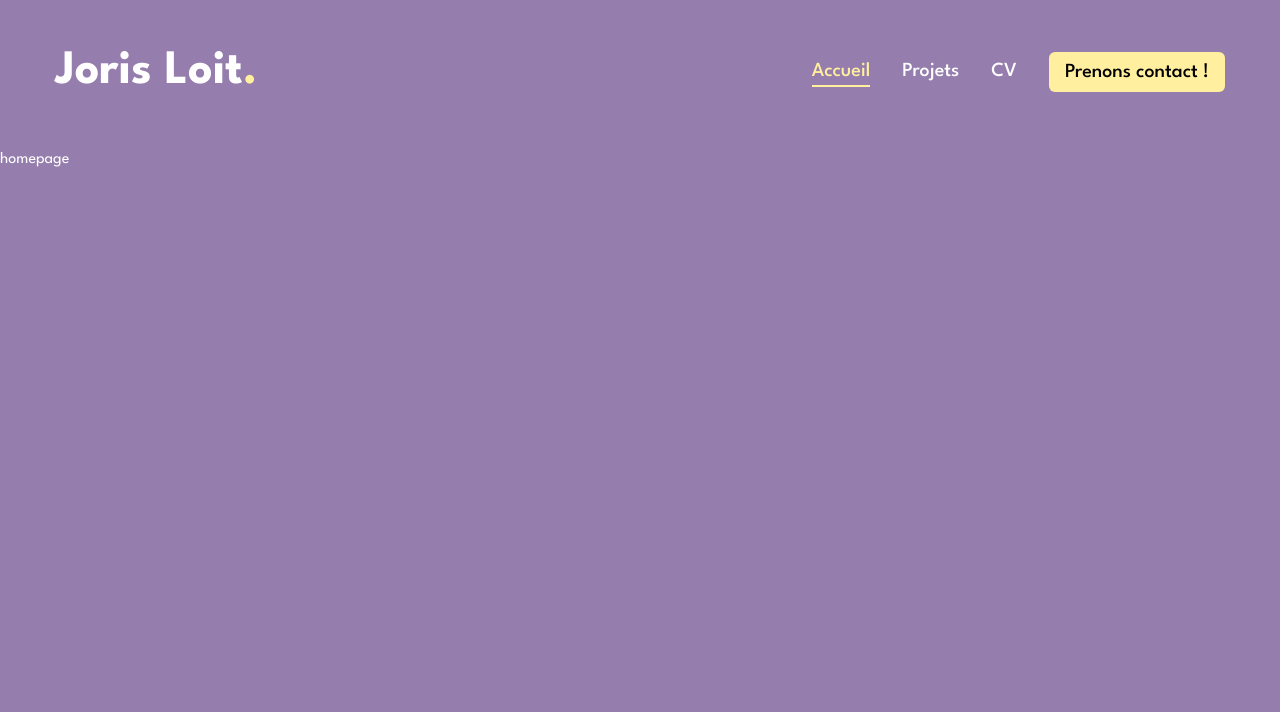
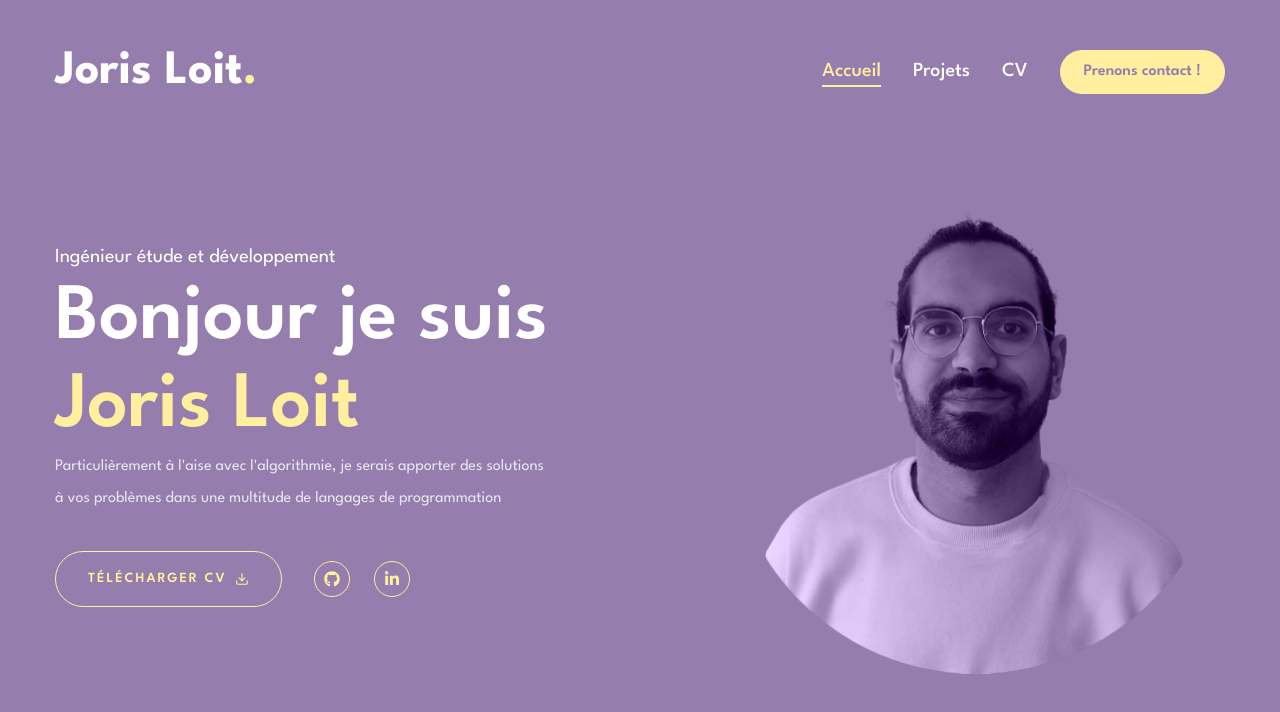
Before and after one commit to JorisLoit/portfolio, a Next.js app: page / in a window 1280 px wide. Shown: the top 712 px of the page. Built offline with nearby package versions, Linux system fonts and the light colour scheme.

Commit message:
Ajout photo et animation, boutons rs

```diff
--- a/app/globals.css
+++ b/app/globals.css
@@ -9,4 +9,13 @@
   body {
     @apply font-primary bg-primary text-white leading-loose;
   }
+  .h1{
+    @apply text-[48px] xl:text-[80px] leading-[1.1] font-semibold;
+  }
+  .h2{
+    @apply text-[36px] xl:text-[48px] leading-[1.1] font-semibold;
+  }
+  .h3{
+    @apply text-[20px] xl:text-[24px] leading-[1.1] font-semibold;
+  }
 }
--- a/app/page.tsx
+++ b/app/page.tsx
@@ -1,3 +1,47 @@
-export default function Home() {
-  return <main>homepage</main>;
-}
+import Photo from "@/components/Photo";
+import Socials from "@/components/Socials";
+import { Button } from "@/components/ui/button";
+import { FiDownload } from "react-icons/fi";
+const Home = () => {
+  return (
+    <section className="h-full">
+      <div className="container mx-auto h-full">
+        <div className="flex flex-col xl:flex-row items-center justify-between xl:pt-8 xl:pb-24">
+          <div className="text-center xl:text-left order-2 xl:order-none">
+            <span className="text-xl">Ingénieur étude et développement</span>
+            <h1 className="h1">
+              Bonjour je suis <br />
+              <span className="text-accent">Joris Loit</span>
+            </h1>
+            <p className="max-w-[500px] mb-9 text-white/80">
+              Particulièrement à l'aise avec l'algorithmie, je serais apporter
+              des solutions à vos problèmes dans une multitude de langages de
+              programmation
+            </p>
+            <div className="flex flex-col xl:flex-row items-center gap-8">
+              <Button
+                variant="outline"
+                size="lg"
+                className="uppercase flex items-center gap-2"
+              >
+                <span>Télécharger CV</span>
+                <FiDownload />
+              </Button>
+              <div className="mb-8 xl:mb-0">
+                <Socials
+                  containerStyles="flex gap-6"
+                  iconStyles="w-9 h-9 border border-accent rounded-full flex justify-center items-center text-accent text-base hover:bg-accent hover:text-primary hover:transition-all duration-500"
+                />
+              </div>
+            </div>
+          </div>
+          <div className="order-1 xl:order-none mb-8 xl:mb-0">
+            <Photo />
+          </div>
+        </div>
+      </div>
+    </section>
+  );
+};
+
+export default Home;
--- /dev/null
+++ b/components/Photo.tsx
@@ -0,0 +1,32 @@
+"use client";
+
+import { motion } from "framer-motion";
+import Image from "next/image";
+
+const Photo = () => {
+  return (
+    <div className="w-full h-full relative">
+      <motion.div
+        initial={{ opacity: 0 }}
+        animate={{
+          opacity: 1,
+          transition: { delay: 2.4, duration: 0.4, ease: "easeInOut" },
+        }}
+        className="w-[298px] h-[298px] xl:w-[498px] xl:h-[498px] mix-blend-luminosity"
+      >
+        <div>
+          <Image
+            src="/photo.png"
+            priority
+            quality={100}
+            fill
+            alt=""
+            className="object-contain"
+          />
+        </div>
+      </motion.div>
+    </div>
+  );
+};
+
+export default Photo;
--- /dev/null
+++ b/components/Socials.tsx
@@ -0,0 +1,24 @@
+import { socials } from "@/utils/constants";
+import { SocialIcons } from "@/utils/types";
+import Link from "next/link";
+import { FaGithub, FaLinkedinIn } from "react-icons/fa";
+type SocialsPropsType = {
+  containerStyles: string;
+  iconStyles: string;
+};
+
+const Socials = ({ containerStyles, iconStyles }: SocialsPropsType) => {
+  return (
+    <div className={containerStyles}>
+      {socials.map((item, index) => {
+        return (
+          <Link key={index} href={`${item.path}`} className={iconStyles}>
+            {item.icon}
+          </Link>
+        );
+      })}
+    </div>
+  );
+};
+
+export default Socials;
--- a/components/ui/button.tsx
+++ b/components/ui/button.tsx
@@ -5,27 +5,19 @@
 import { cn } from "@/lib/utils";
 
 const buttonVariants = cva(
-  "inline-flex items-center justify-center whitespace-nowrap rounded-md text-sm font-medium ring-offset-white transition-colors focus-visible:outline-none focus-visible:ring-2 focus-visible:ring-visvis-950 focus-visible:ring-offset-2 disabled:pointer-events-none disabled:opacity-50 dark:ring-offset-visvis-950 dark:focus-visible:ring-visvis-300",
+  "inline-flex items-center justify center whitespace-nowrap rounded-full text-base font-semibold ring-offset-white transition-colors",
   {
     variants: {
       variant: {
-        default:
-          "bg-visvis-200 text-black text-xl hover:bg-visvis-200/90 dark:bg-visvis-50 dark:text-visvis-200 dark:hover:bg-visvis-50/90",
-        destructive:
-          "bg-red-200 text-black hover:bg-red-200/90 dark:bg-red-900 dark:text-visvis-50 dark:hover:bg-red-900/90",
+        default: "bg-accent text-primary hover:bg-accent-hover",
+        primary: "bg-primary text-white",
         outline:
-          "border border-visvis-200 bg-white hover:bg-visvis-100 hover:text-visvis-200 dark:border-visvis-800 dark:bg-visvis-950 dark:hover:bg-visvis-800 dark:hover:text-visvis-50",
-        secondary:
-          "bg-visvis-100 text-visvis-200 hover:bg-visvis-100/80 dark:bg-visvis-800 dark:text-visvis-50 dark:hover:bg-visvis-800/80",
-        ghost:
-          "hover:bg-visvis-100 hover:text-visvis-200 dark:hover:bg-visvis-800 dark:hover:text-visvis-50",
-        link: "text-visvis-200 underline-offset-4 hover:underline dark:text-visvis-50",
+          "border border-accent bg-transparent text-accent hover:bg-accent hover:text-primary",
       },
       size: {
-        default: "h-10 px-4 py-2",
-        sm: "h-9 rounded-md px-3",
-        lg: "h-11 rounded-md px-8",
-        icon: "h-10 w-10",
+        default: "h-[44px] px-6",
+        sm: "h-[48px] px-6",
+        lg: "h-[56px] px-8 text-sm uppercase tracking-[2px]",
       },
     },
     defaultVariants: {
--- a/utils/constants.tsx
+++ b/utils/constants.tsx
@@ -1,3 +1,6 @@
+import { FaGithub, FaLinkedinIn } from "react-icons/fa";
+import { SocialIcons } from "./types";
+
 export const links = [
   {
     name: "Accueil",
@@ -12,3 +15,10 @@
     path: "/resume",
   },
 ];
+export const socials: SocialIcons[] = [
+  {
+    icon: <FaGithub />,
+    path: "",
+  },
+  { icon: <FaLinkedinIn />, path: "" },
+];
--- a/utils/types.tsx
+++ b/utils/types.tsx
@@ -0,0 +1,6 @@
+import { ReactElement } from "react";
+
+export type SocialIcons = {
+  icon: ReactElement;
+  path: String;
+};
```
Also changed, not shown: public/photo.png (added).
